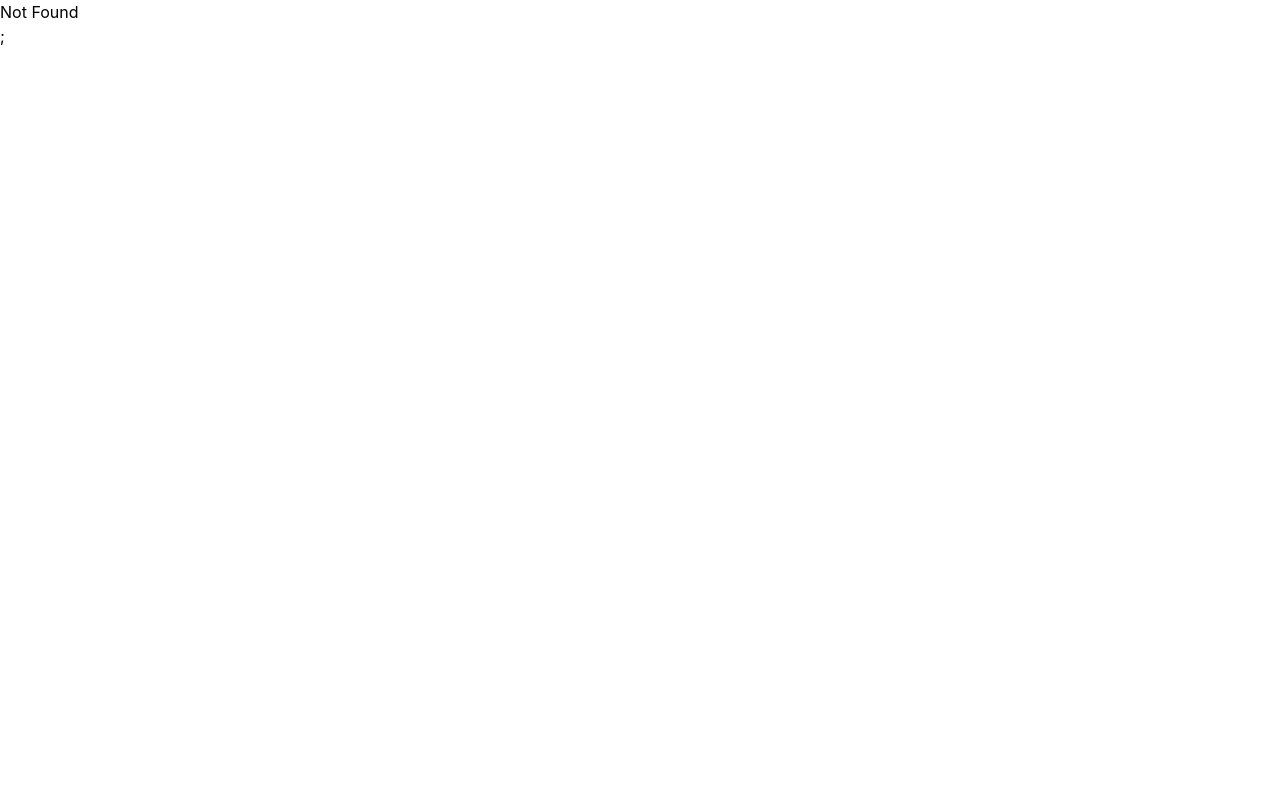
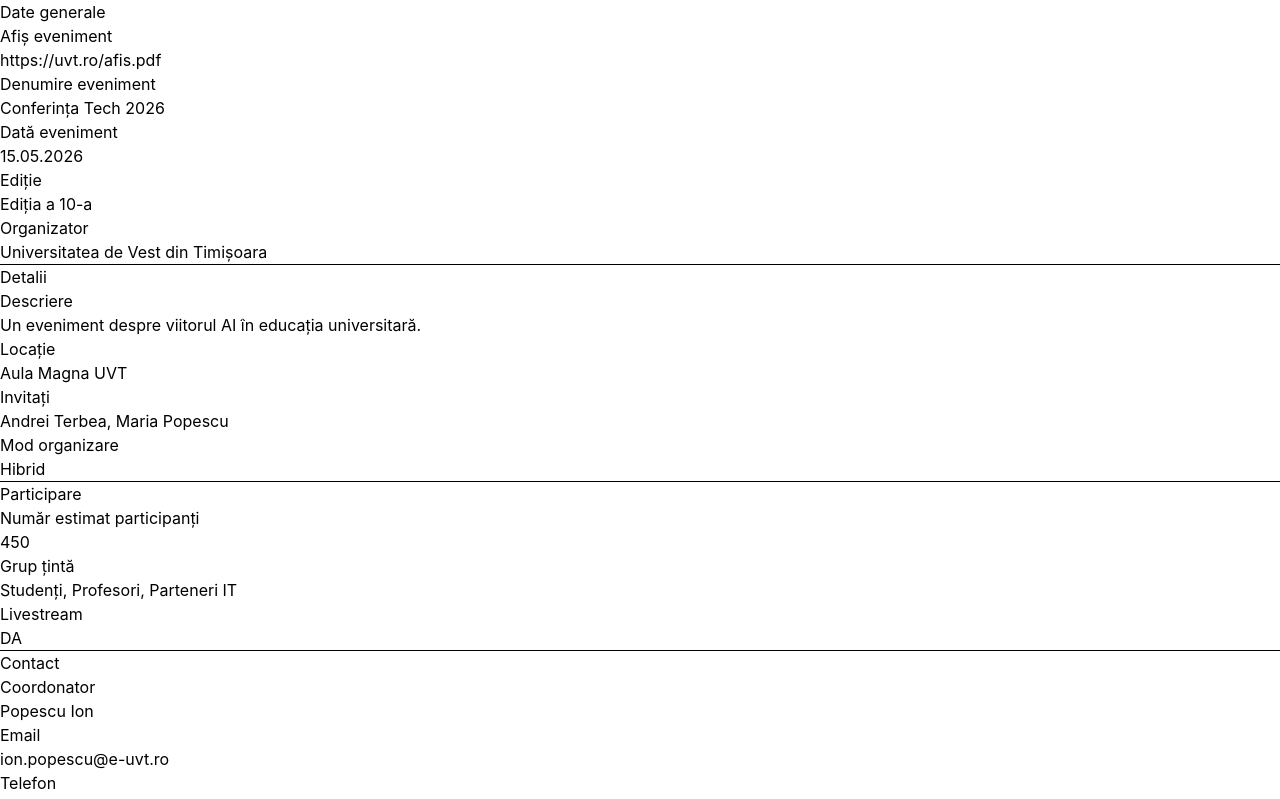
Before and after one commit to DanyParfene/UniEvent, a React (Vite) app in the folder FRONTEND/UniEvent/: page / in a window 1280 px wide. Shown: the top 799 px of the page. Built offline with nearby package versions, Linux system fonts and the light colour scheme.

Commit message:
event card main

```diff
--- a/FRONTEND/UniEvent/src/components/events/EventHero.tsx
+++ b/FRONTEND/UniEvent/src/components/events/EventCardMain.tsx
@@ -1,6 +1,6 @@
-import { eventData } from "./eventHeroType.ts";
+import { eventData } from "./eventMainType.ts";
 
-const EventHero = () => {
+const EventCardMain = () => {
   return (
     <div>
       {eventData.map((e) => (
@@ -14,10 +14,11 @@
               </div>
             ))}
           </div>
+          <hr />
         </div>
       ))}
     </div>
   );
 };
 
-export default EventHero;
+export default EventCardMain;
--- a/FRONTEND/UniEvent/src/components/events/eventHeroType.ts
+++ b/FRONTEND/UniEvent/src/components/events/eventMainType.ts
@@ -1,14 +1,21 @@
-export type Field = { label: string; value: any };
+type Field = { label: string; value: any };
 
-export type Section = {
+type Section = {
   sectionTitle: string;
   fields: Field[];
+};
+
+type SocialMediaLink = {
+  link: string,
+  reach: number,
+  engagement: number
 };
 
 export const eventData: Section[] = [
   {
     sectionTitle: "Date generale",
     fields: [
+      { label: "Afiș eveniment", value: "https://uvt.ro/afis.pdf" },
       { label: "Denumire eveniment", value: "Conferința Tech 2026" },
       { label: "Dată eveniment", value: "15.05.2026" },
       { label: "Ediție", value: "Ediția a 10-a" },
@@ -56,7 +63,6 @@
         label: "Informații suplimentare",
         value: "Accesul se face pe bază de înregistrare prealabilă.",
       },
-      { label: "Afiș eveniment", value: "https://uvt.ro/afis.pdf" },
     ],
   },
   {
--- a/FRONTEND/UniEvent/src/routes/__root.tsx
+++ b/FRONTEND/UniEvent/src/routes/__root.tsx
@@ -1,9 +1,11 @@
 import type { QueryClient } from "@tanstack/react-query";
 import { createRootRouteWithContext, Outlet } from "@tanstack/react-router";
+import EventCardMain from "../components/events/EventCardMain";
 
 const RootLayout = () => {
   return (
     <>
+    <EventCardMain/>
       <Outlet />;
     </>
   );
```
Also changed, not shown: 1 other file (tests, documents, lock files or other folders).
